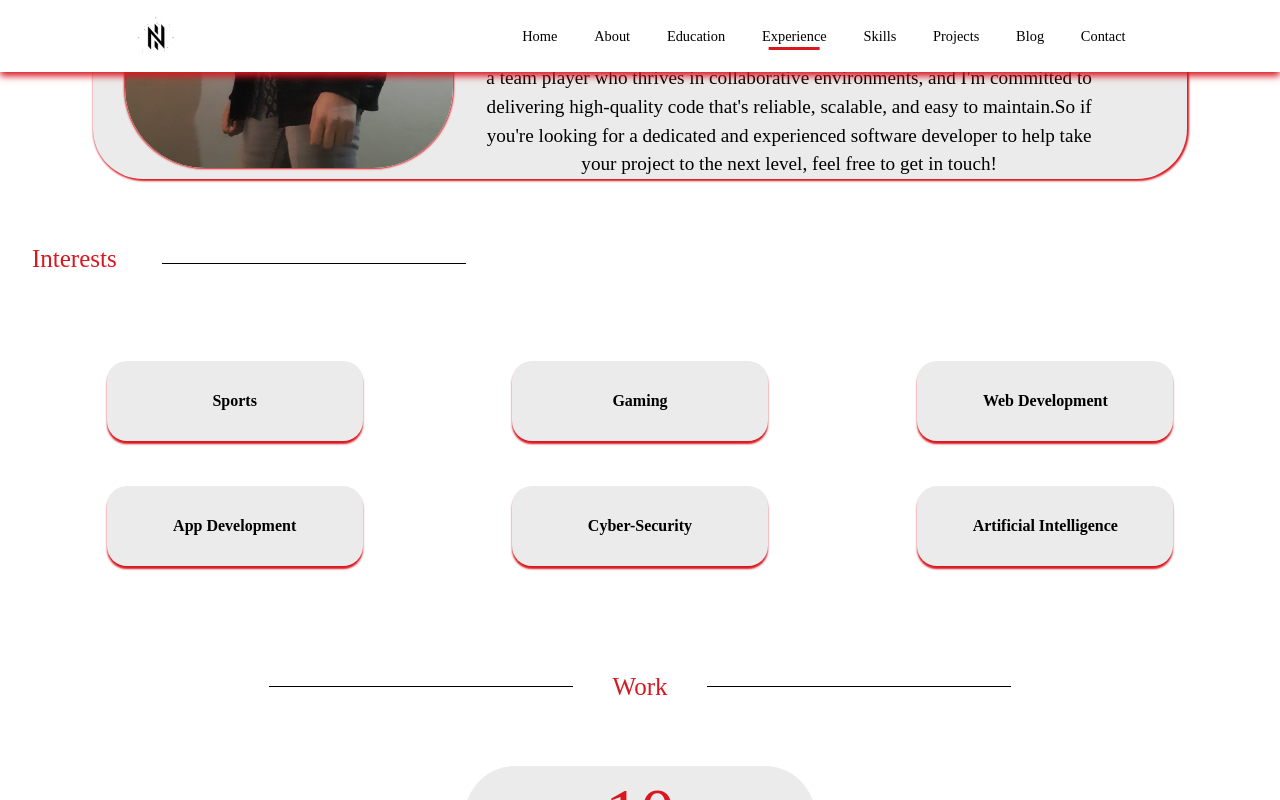
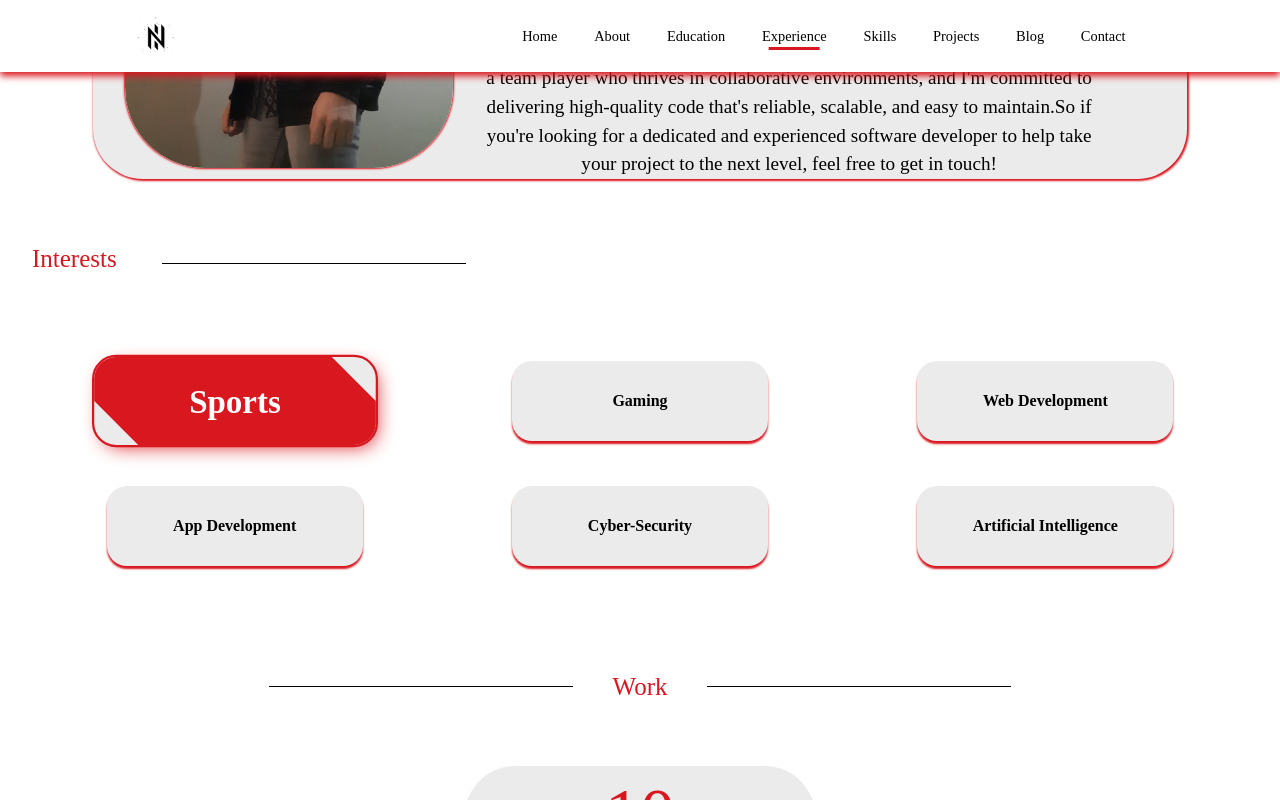
Before and after one commit to NathanDavids/PortfolioProject, a React (Vite) app: page / in a window 1280 px wide. In both pictures the pointer is over the element "Sports". Shown: the part 1280-2080 px from the top of the page. Built offline with nearby package versions, Linux system fonts and the light colour scheme; a web font is replaced by a local one.

Commit message:
Added and Adjusted Styling

```diff
--- a/src/components/about/about.css
+++ b/src/components/about/about.css
@@ -288,7 +288,34 @@
     height: 10vh;
     border-radius: 20px;
     color: var(--PrimaryTextColour);
+    transition: all 1000ms;
+    overflow: hidden;
 }
+
+#sports:hover {
+    color: #ffffff;
+    transform: scale(1.1);
+    font-size: 30px;
+    outline: 2px solid #D9171F;
+    box-shadow: 4px 5px 17px -4px #D9171F;
+  }
+
+  #sports::before {
+    content: "";
+    position: absolute;
+    left: 0px;
+    top: 0;
+    width: 0;
+    height: 100%;
+    background-color: #D9171F;
+    transform: skewX(45deg);
+    z-index: -1;
+    transition: width 1000ms;
+  }
+
+  #sports:hover::before {
+    width: 100%;
+  }
 
 #gaming{
     display: flex;
--- a/src/components/blog/blog.jsx
+++ b/src/components/blog/blog.jsx
@@ -64,6 +64,7 @@ function Blog({ isDarkMode }) {
                     <h2 className='postHeading text-center text-xl font-semibold mb-2'>{post.heading}</h2>
                     <br />
                     <p className='postText text-sm mb-4 m-2'>{post.text}</p>
+                    <br />
                     <button onClick={() => handleExpandPost(index)} className='inline-block self-center px-8 py-4 bg-[#000000] text-white px-4 py-2 rounded-md hover:bg-[#D9171F]'> Read More </button>
                   </>
                 )}
--- a/src/components/contact/contact.css
+++ b/src/components/contact/contact.css
@@ -95,6 +95,10 @@
     box-shadow: 2px 2px 3px rgba(217, 23, 31, 1);
 }
 
+#sendBtn:hover {
+    background-color: #D9171F;
+}
+
 #copyright{
     width: 100%;
     height: 50px;
--- a/src/components/footer/footer.css
+++ b/src/components/footer/footer.css
@@ -36,6 +36,10 @@
     box-shadow: 0 0 10px rgba(217, 23, 31, 1);
 }
 
+#copyrightBtn:hover {
+    background-color: #D9171F;
+}
+
 /* Media Queries */
 
 @media screen and (max-width:768px){
--- a/src/components/home/home.css
+++ b/src/components/home/home.css
@@ -185,6 +185,10 @@
     height: 60px;
     border-radius: 10px;
     box-shadow: 3px 3px 2px rgba(217, 23, 31, 1);
+}
+
+#downloadBtn:hover {
+    background-color: #D9171F;
 }
 
 
```
